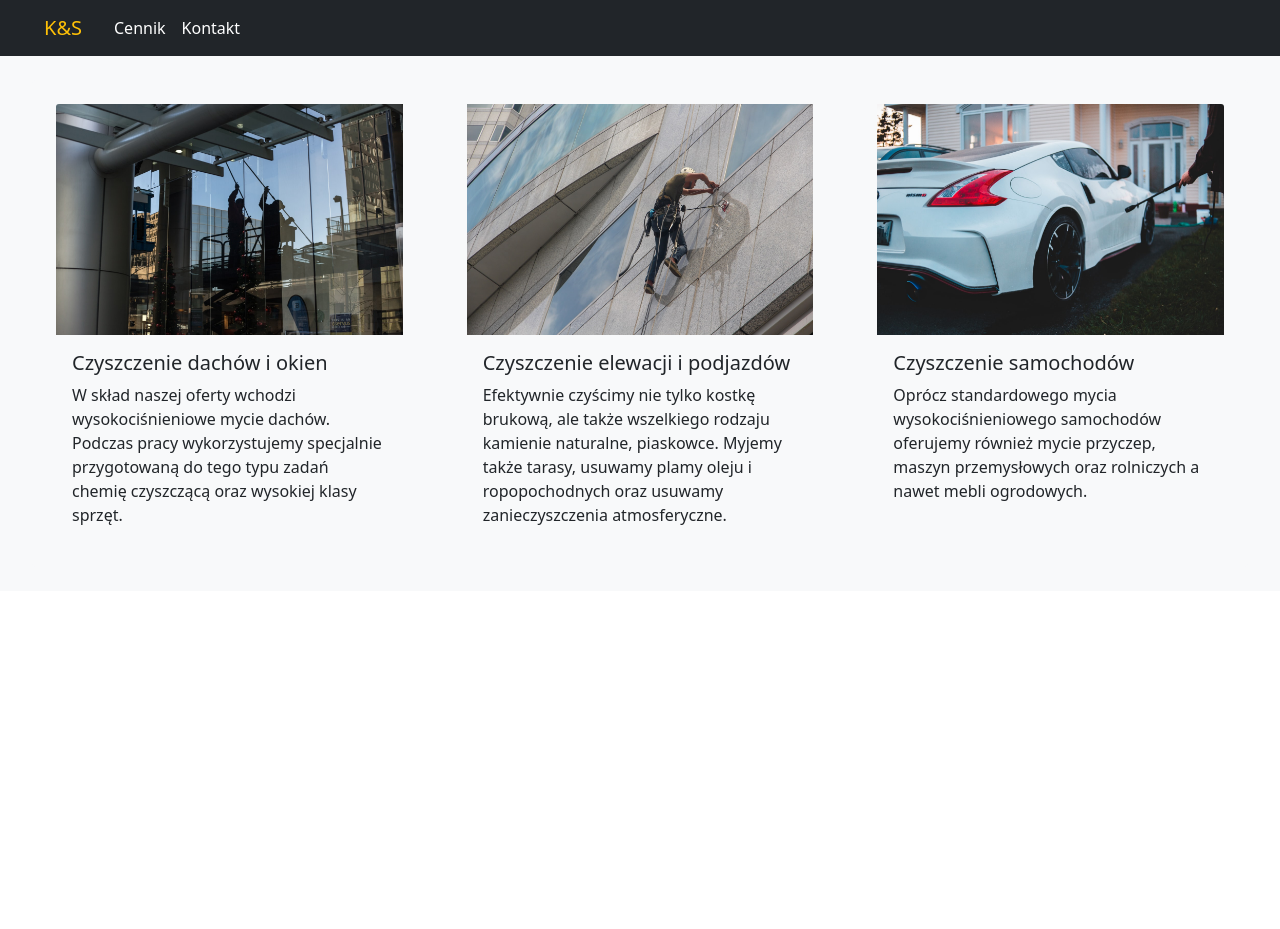
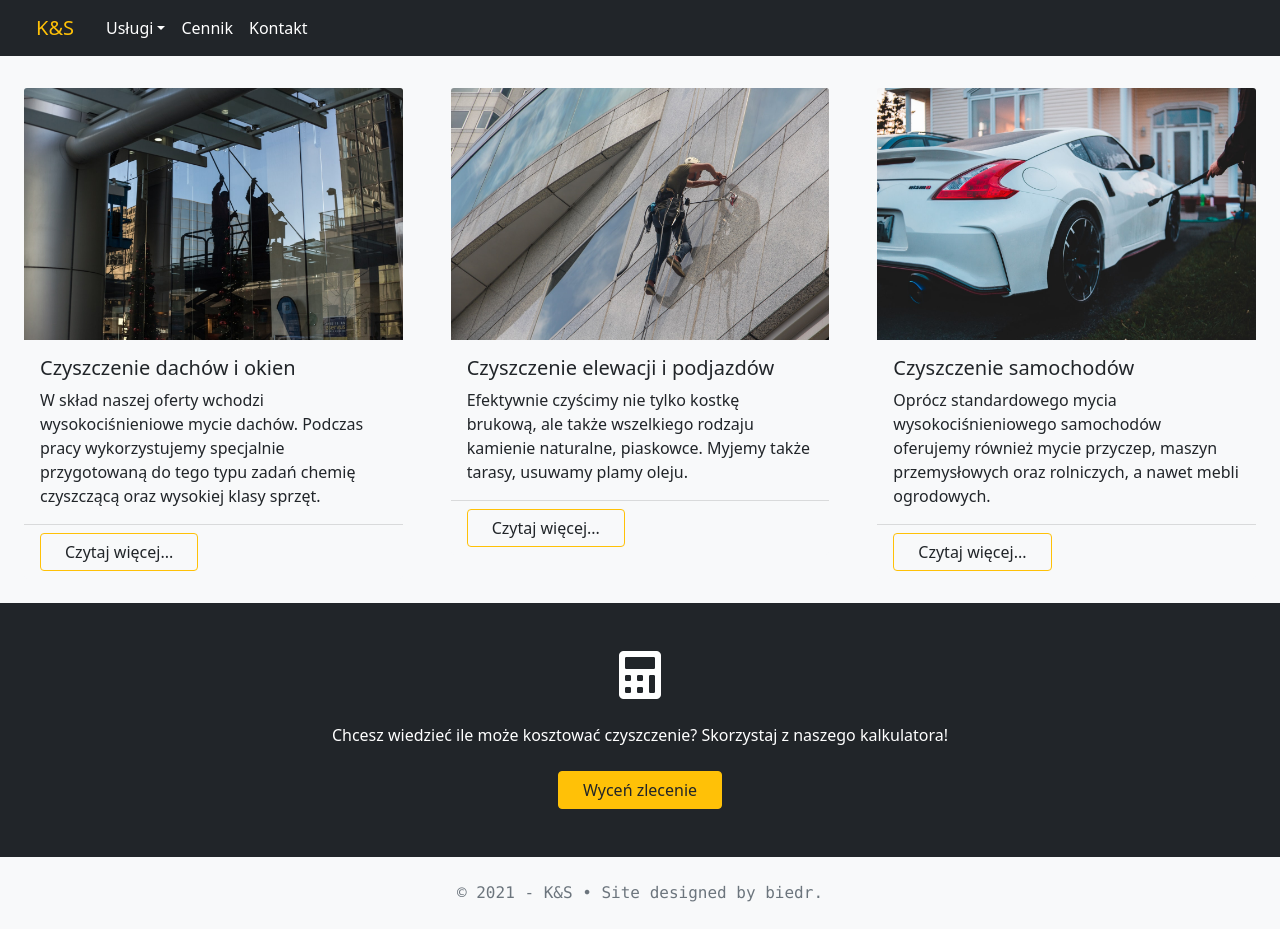
Before and after one commit to biedronaa/kands, a React (Create React App) app: page / in a window 1280 px wide. Before the commit the page ends 800 px from the top, so only its background shows below. Built offline with nearby package versions, Linux system fonts and the light colour scheme.

Commit message:
ready start page

```diff
--- a/public/index.html
+++ b/public/index.html
@@ -24,7 +24,12 @@
       work correctly both with client-side routing and a non-root public URL.
       Learn how to configure a non-root public URL by running `npm run build`.
     -->
+    <!-- styles -->
+    <link href="style.css" rel="stylesheet">
     <link href="https://cdn.jsdelivr.net/npm/bootstrap@5.0.0-beta1/dist/css/bootstrap.min.css" rel="stylesheet" integrity="sha384-giJF6kkoqNQ00vy+HMDP7azOuL0xtbfIcaT9wjKHr8RbDVddVHyTfAAsrekwKmP1" crossorigin="anonymous">
+    <!-- fontawsome -->
+    <link rel="stylesheet" href="https://cdnjs.cloudflare.com/ajax/libs/font-awesome/5.15.1/css/all.min.css" integrity="sha512-+4zCK9k+qNFUR5X+cKL9EIR+ZOhtIloNl9GIKS57V1MyNsYpYcUrUeQc9vNfzsWfV28IaLL3i96P9sdNyeRssA==" crossorigin="anonymous" />
+
     <title>React App</title>
   </head>
   <body>
--- /dev/null
+++ b/public/style.css
@@ -0,0 +1,13 @@
+img {
+    transition: all .2s ease-in-out;
+}
+img:hover {
+    transform: scale(1.03);
+}
+
+.myFooter {
+    left: 0;
+    bottom: 0;
+    text-align: center;
+    justify-content: center;
+}
--- a/src/components/App.js
+++ b/src/components/App.js
@@ -4,16 +4,24 @@ import Nav from './Navbar'
 import Home from './Home'
 import Tariff from './Tariff'
 import Contact from './Contact'
+import Service1 from './Service1'
+import Service2 from './Service2'
+import Service3 from './Service3'
+import Footer from './Footer'
 
 const App = () => {
     return (
         <div>
             <Nav />
-            <section class="bg-light">
+            <section>
                 <Route path="/" exact component={Home} />
                 <Route path="/cennik" exact component={Tariff} />
                 <Route path="/kontakt" exact component={Contact} />
+                <Route path="/1" exact component={Service1} />
+                <Route path="/2" exact component={Service2} />
+                <Route path="/3" exact component={Service3} />
             </section>
+            <Footer />
         </div>
     )
 }
--- /dev/null
+++ b/src/components/Footer.js
@@ -0,0 +1,9 @@
+import React from 'react'
+
+const Footer = () => {
+    return (
+        <div class="myFooter bg-light text-dark py-4 font-monospace text-muted">&copy; 2021 - K&S &bull; Site designed by biedr.</div>
+    )
+}
+
+export default Footer
--- a/src/components/Home.js
+++ b/src/components/Home.js
@@ -2,33 +2,56 @@ import React from 'react'
 import banner from '../images/baner.jpg'
 import banner1 from '../images/baner1.jpg'
 import banner2 from '../images/baner2.jpg'
+import { Link } from 'react-router-dom'
 
 const Home = () => {
     return (
-        <div class="card-group p-4 bg-light">
-
-            <div class="card p-4 mx-2 border-0 bg-light">
-                <img src={banner} class="card-img-top" alt="mycie szyb" />
+        <div class="bg-light">
+            <div class="w-100 d-flex justify-content-around row row-cols-1 row-cols-lg-3 mt-5 mx-auto">
+                <div class="col p-4">
+                    <div class="card mt-3 border-0 bg-light">
+                    <Link to="/1"><img src={banner} class="card-img-top" alt="mycie szyb" /></Link>
                     <div class="card-body">
                         <h5 class="card-title">Czyszczenie dachów i okien</h5>
                         <p class="card-text">W skład naszej oferty wchodzi wysokociśnieniowe mycie dachów. Podczas pracy wykorzystujemy specjalnie przygotowaną do tego typu zadań chemię czyszczącą oraz wysokiej klasy sprzęt.</p>
                     </div>
+                    <div class="card-footer bg-light">
+                        <Link to="/1" class="btn btn-outline-warning text-dark px-4">Czytaj więcej...</Link>
                     </div>
-
-            <div class="card p-4 mx-2 border-0 bg-light">
-                <img src={banner1} class="card-img-top" alt="mycie elewacji" />
-                <div class="card-body">
-                    <h5 class="card-title">Czyszczenie elewacji i podjazdów</h5>
-                    <p class="card-text">Efektywnie czyścimy nie tylko kostkę brukową, ale także wszelkiego rodzaju kamienie naturalne, piaskowce. Myjemy także tarasy, usuwamy plamy oleju i ropopochodnych oraz usuwamy zanieczyszczenia atmosferyczne.</p>
                     </div>
                 </div>
 
-            <div class="card p-4 mx-2 border-0 bg-light">
-                <img src={banner2} class="card-img-top" alt="mycie auta" />
+                <div class="col p-4">
+                    <div class="card mt-3 border-0  bg-light">
+                    <Link to="/2"><img src={banner1} class="card-img-top" alt="mycie elewacji" /></Link>
+                    <div class="card-body">
+                                        <h5 class="card-title">Czyszczenie elewacji i podjazdów</h5>
+                                        <p class="card-text">Efektywnie czyścimy nie tylko kostkę brukową, ale także wszelkiego rodzaju kamienie naturalne, piaskowce. Myjemy także tarasy, usuwamy plamy oleju.</p>
+                                    </div>
+                                    <div class="card-footer bg-light">
+                                        <Link to="/2" class="btn btn-outline-warning text-dark px-4">Czytaj więcej...</Link>
+                                    </div>
+                    </div>
+                </div>
+
+                <div class="col p-4">
+                    <div class="card mt-3 border-0  bg-light">
+                    <Link to="/3"><img src={banner2} class="card-img-top" alt="mycie auta" /></Link>
                     <div class="card-body">
                                         <h5 class="card-title">Czyszczenie samochodów</h5>
-                    <p class="card-text">Oprócz standardowego mycia wysokociśnieniowego samochodów oferujemy również mycie przyczep, maszyn przemysłowych oraz rolniczych a nawet mebli ogrodowych.</p>
+                                        <p class="card-text">Oprócz standardowego mycia wysokociśnieniowego samochodów oferujemy również mycie przyczep, maszyn przemysłowych oraz rolniczych, a nawet mebli ogrodowych.</p>
                                     </div>
+                                    <div class="card-footer bg-light">
+                                        <Link to="/3" class="btn btn-outline-warning text-dark px-4">Czytaj więcej...</Link>
+                                    </div>
+                    </div>
+                </div>
+            </div>
+
+            <div class="text-center py-5 bg-dark text-white">
+                <i class="fas fa-calculator fa-3x pb-3"></i>
+                <p class="p-2">Chcesz wiedzieć ile może kosztować czyszczenie? Skorzystaj z naszego kalkulatora!</p>
+                <Link type="button" class="btn btn-warning text-dark px-4 " to="/cennik">Wyceń zlecenie</Link>
             </div>
 
         </div>
--- a/src/components/Navbar.js
+++ b/src/components/Navbar.js
@@ -4,21 +4,33 @@ import { Link } from 'react-router-dom'
 const Nav = () => {
     return (
         <div>
-            <nav class="navbar navbar-expand-lg navbar-dark bg-dark px-4">
+            <nav class="navbar navbar-expand-lg fixed-top navbar-dark bg-dark px-4">
                 <div class="container-fluid">
-                    <Link class="navbar-brand text-warning ms-2" to="/">K&S</Link>
+                    <Link class="navbar-brand text-warning" to="/">K&S</Link>
                     <button class="navbar-toggler btn btn-outline-warning" type="button" data-bs-toggle="collapse" data-bs-target="#navbarSupportedContent" aria-controls="navbarSupportedContent" aria-expanded="false" aria-label="Toggle navigation">
                         <span class="navbar-toggler-icon"></span>
                     </button>
                     <div class="collapse navbar-collapse" id="navbarSupportedContent">
                         <ul class="navbar-nav ms-2 mb-2 mb-lg-0">
+
+                            <li class="nav-item dropdown ">
+                                <a class="nav-link dropdown-toggle text-white" href="#" id="navbarDropdown" role="button" data-bs-toggle="dropdown" aria-expanded="false">
+                                Usługi
+                                </a>
+                                <ul class="dropdown-menu bg-dark border-0 " aria-labelledby="navbarDropdown">
+                                    <li><Link class="nav-link text-white" to="1">Czyszczenie dachów i okien</Link></li>
+                                    <li><Link class="nav-link text-white" to="2">Czyszczenie elewacji i podjazdów</Link></li>
+                                    <li><Link class="nav-link text-white" to="3">Czyszczenie samochodów</Link></li>
+                                </ul>
+                            </li>
+
                             <li class="nav-item">
                                 <Link class="nav-link text-white" aria-current="page" to="/cennik">Cennik</Link>
                             </li>
                             <li class="nav-item">
                                 <Link class="nav-link text-white" to="/kontakt">Kontakt</Link>
                             </li>
-                            </ul>
+                        </ul>
                     </div>
                 </div>
             </nav>
--- /dev/null
+++ b/src/components/Service1.js
@@ -0,0 +1,9 @@
+import React from 'react'
+
+const Service1 = () => {
+    return (
+        <div>Czyszczenie dachów i okien</div>
+    )
+}
+
+export default Service1
--- /dev/null
+++ b/src/components/Service2.js
@@ -0,0 +1,9 @@
+import React from 'react'
+
+const Service2 = () => {
+    return (
+        <div>Czyszczenie elewacji i podjazdów</div>
+    )
+}
+
+export default Service2
--- /dev/null
+++ b/src/components/Service3.js
@@ -0,0 +1,9 @@
+import React from 'react'
+
+const Service3 = () => {
+    return (
+        <div>Czyszczenie samochodów</div>
+    )
+}
+
+export default Service3
```
Also changed, not shown: 2 other files (tests, documents, lock files or other folders). Lines whose indentation alone changed are shown as unchanged.
